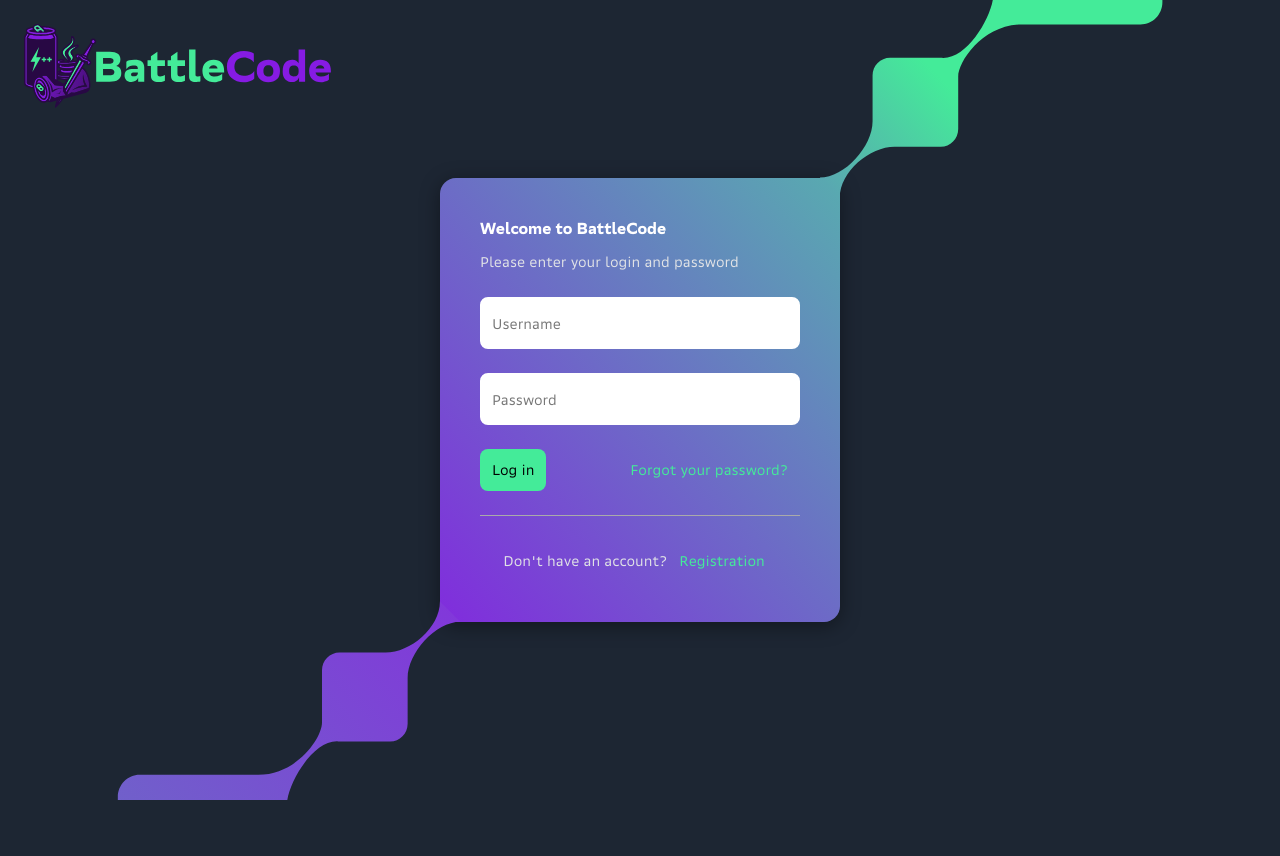
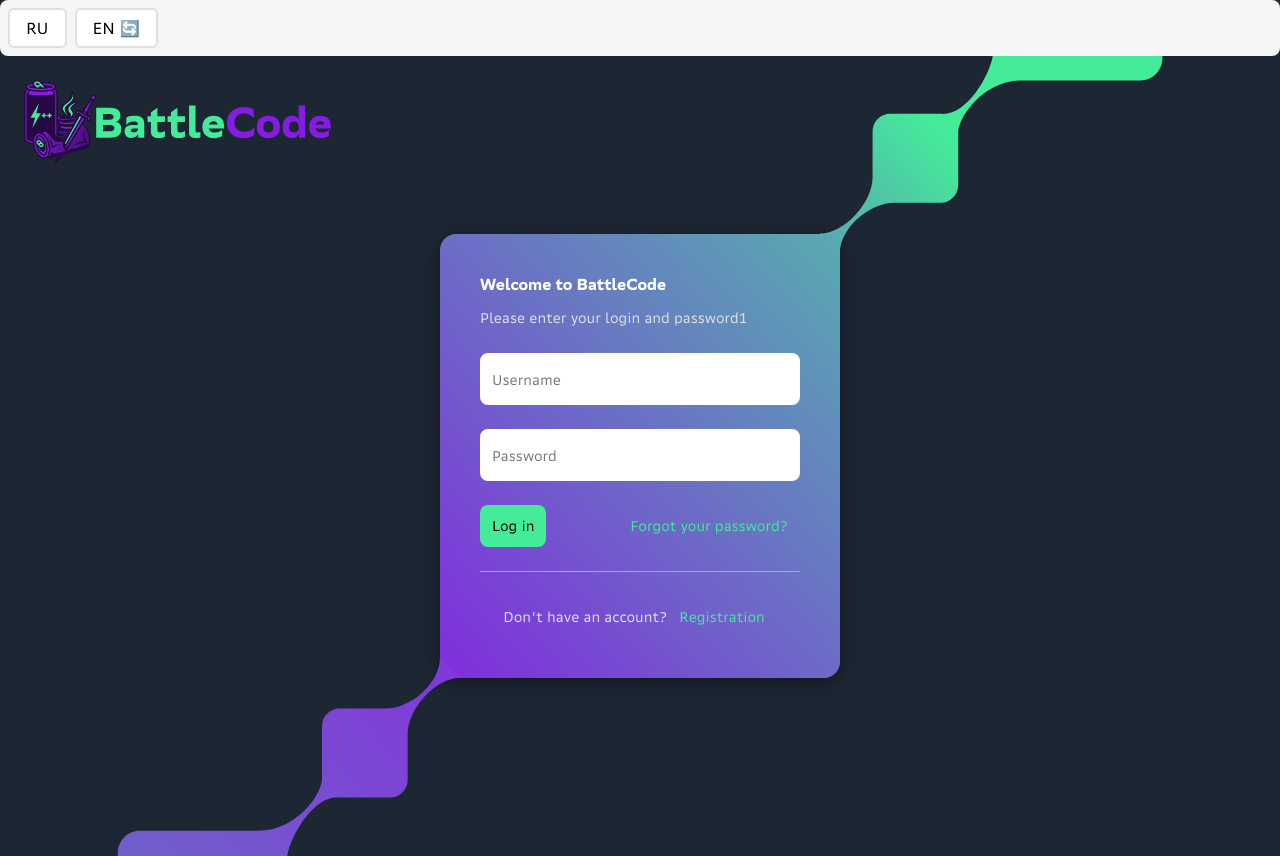
Before and after one commit to Mauzek/BattleCode, a React (Vite) app: page /auth in a window 1280 px wide. Before the commit the page ends 800 px from the top, so only its background shows below. Built offline with nearby package versions, Linux system fonts and the light colour scheme; no server answers.

Commit message:
Added localstorage and state saving for language

```diff
--- /dev/null
+++ b/src/components/languageSwitcher/languageSwitcher.module.scss
@@ -0,0 +1,45 @@
+.language-switcher {
+  display: flex;
+  align-items: center;
+  gap: 8px;
+  padding: 8px;
+  background: #f5f5f5;
+  border-radius: 8px;
+}
+
+.language-btn {
+  padding: 8px 16px;
+  border: 2px solid #e0e0e0;
+  background: white;
+  border-radius: 6px;
+  cursor: pointer;
+  font-weight: 500;
+  transition: all 0.2s ease;
+  min-width: 50px;
+}
+
+.language-btn:hover {
+  border-color: #007bff;
+  background: #f8f9fa;
+}
+
+.language-btn.active {
+  border-color: #007bff;
+  background: #007bff;
+  color: white;
+}
+
+.system-btn {
+  padding: 8px;
+  border: 1px dashed #ccc;
+  background: transparent;
+  border-radius: 6px;
+  cursor: pointer;
+  font-size: 16px;
+  transition: all 0.2s ease;
+}
+
+.system-btn:hover {
+  background: #e9ecef;
+  border-color: #007bff;
+}
--- /dev/null
+++ b/src/components/languageSwitcher/languageSwitcher.tsx
@@ -0,0 +1,48 @@
+import React from 'react';
+import { useDispatch, useSelector } from 'react-redux';
+import { setLanguage, resetToSystemLanguage } from '@/store/slices/localeSlice';
+import { useTranslation } from '@/hooks/localeHooks/useTranslation';
+import type { RootState } from '@/store';
+import styles from './LanguageSwitcher.module.scss';
+
+export const LanguageSwitcher: React.FC = () => {
+  const dispatch = useDispatch();
+  const { language, isSystemLanguage } = useSelector((state: RootState) => state.locale);
+  const { systemLanguage } = useTranslation();
+
+  const handleLanguageChange = (newLang: string) => {
+    dispatch(setLanguage(newLang));
+  };
+
+  const handleSystemLanguage = () => {
+    dispatch(resetToSystemLanguage());
+  };
+
+  return (
+    <div className={styles["language-switcher"]}>
+      <button
+        onClick={() => handleLanguageChange('ru')}
+        className={`${styles['language-btn']} ${language === 'ru' && !isSystemLanguage ? `${styles['active']}` : ''}`}
+      >
+        RU {language === 'ru' && isSystemLanguage && '🔄'}
+      </button>
+
+      <button
+        onClick={() => handleLanguageChange('en')}
+        className={`${styles['language-btn']} ${language === 'en' && !isSystemLanguage ? `${styles['active']}` : ''}`}
+      >
+        EN {language === 'en' && isSystemLanguage && '🔄'}
+      </button>
+
+      {!isSystemLanguage && (
+        <button
+          onClick={handleSystemLanguage}
+          className={styles["system-btn"]}
+          title={`Use system language (${systemLanguage.toUpperCase()})`}
+        >
+          🔄
+        </button>
+      )}
+    </div>
+  );
+};
--- a/src/components/shared/authForm/steps/loginStep.tsx
+++ b/src/components/shared/authForm/steps/loginStep.tsx
@@ -3,6 +3,7 @@ import type { LoginFormData } from "@/schemas";
 import { Input } from "@/components/ui";
 import styles from "../authForm.module.scss";
 import { env } from "@/config/env";
+import { useTranslation } from "@/hooks/localeHooks/useTranslation";
 
 type LoginStepProps = {
   loading: boolean;
@@ -19,6 +20,7 @@ export const LoginStep = ({
 }: LoginStepProps) => {
   const { register, handleSubmit, formState } = useFormContext<LoginFormData>();
   const { errors } = formState;
+  const {t} = useTranslation();
 
   const handleLogin = async (data: LoginFormData) => {
     if (!window.grecaptcha?.enterprise) {
@@ -38,7 +40,7 @@ export const LoginStep = ({
       <div className={styles.auth__info}>
         <h1 className={styles.auth__title}>Welcome to BattleCode</h1>
         <p className={styles.auth__text}>
-          Please enter your login and password
+{t('Please enter your login and password')}
         </p>
       </div>
 
--- /dev/null
+++ b/src/hooks/localeHooks/useTranslation.ts
@@ -0,0 +1,43 @@
+import { useSelector, useDispatch } from 'react-redux';
+import { useEffect } from 'react';
+import { setTranslations } from '@/store/slices/localeSlice';
+import { getSystemLanguage } from '@/utils/languageUtils';
+import type { RootState } from '@/store';
+
+// Статически импортируем все файлы переводов
+import ruTranslations from '@/locales/ru.json';
+import enTranslations from '@/locales/en.json';
+
+interface Translations {
+  [key: string]: string;
+}
+
+// Объект со всеми переводами
+const translationFiles: Record<string, Translations> = {
+  ru: ruTranslations,
+  en: enTranslations
+};
+
+export const useTranslation = () => {
+  const dispatch = useDispatch();
+  const { language, translations, isSystemLanguage } = useSelector((state: RootState) => state.locale);
+
+  useEffect(() => {
+    // Устанавливаем переводы для текущего языка
+    const currentTranslations = translationFiles[language] || translationFiles.en;
+    dispatch(setTranslations(currentTranslations));
+  }, [language, dispatch]);
+
+  const t = (key: string): string => {
+    return (translations as Translations)[key]  || key;
+  };
+
+  const systemLanguage = getSystemLanguage();
+
+  return {
+    t,
+    language,
+    isSystemLanguage,
+    systemLanguage
+  };
+};
--- /dev/null
+++ b/src/locales/en.json
@@ -0,0 +1,7 @@
+{
+  "welcome": "Welcome",
+  "about": "About us",
+  "contact": "Contact",
+  "description": "This is description in English",
+  "Please enter your login and password":"Please enter your login and password1"
+}
--- /dev/null
+++ b/src/locales/ru.json
@@ -0,0 +1,7 @@
+{
+  "welcome": "Добро пожаловать",
+  "about": "О нас",
+  "contact": "Контакты",
+  "description": "Это описание на русском",
+  "Please enter your login and password":"Пожалуйста введите ваш логин и пароль"
+}
--- a/src/pages/Auth/index.tsx
+++ b/src/pages/Auth/index.tsx
@@ -1,9 +1,9 @@
 import { AuthForm } from "@/components";
 import "../../index.scss";
 import { useEffect } from "react";
+import { LanguageSwitcher } from "@/components/languageSwitcher/languageSwitcher";
 
 export const AuthPage = () => {
-
   useEffect(() => {
     document.body.classList.add("auth-visible");
     return () => {
@@ -13,6 +13,8 @@ export const AuthPage = () => {
 
   return (
     <main className="auth">
+      {/**Убрать для отладки просто  */}
+      <LanguageSwitcher />
       <AuthForm />
     </main>
   );
--- a/src/store/index.ts
+++ b/src/store/index.ts
@@ -1,11 +1,13 @@
 import { configureStore } from '@reduxjs/toolkit';
 import authReducer from './slices/authSlice';
 import userReducer from './slices/profileSlice';
+import localeReducer from './slices/localeSlice';
 
 export const store = configureStore({
   reducer: {
     auth: authReducer,
     user: userReducer,
+    locale: localeReducer,
   },
 });
 
--- /dev/null
+++ b/src/store/slices/localeSlice.ts
@@ -0,0 +1,31 @@
+import { getStoredLanguage, getSystemLanguage, setLanguageStorage } from '@/utils/languageUtils';
+import { createSlice } from '@reduxjs/toolkit';
+
+const localeSlice = createSlice({
+  name: 'locale',
+  initialState: {
+    language: getStoredLanguage(),
+    translations: {},
+    isSystemLanguage: !localStorage.getItem('app-language')
+  },
+  reducers: {
+    setLanguage: (state, action) => {
+      const newLang = action.payload;
+      state.language = newLang;
+      state.isSystemLanguage = false;
+      setLanguageStorage(newLang);
+    },
+    setTranslations: (state, action) => {
+      state.translations = action.payload;
+    },
+    resetToSystemLanguage: (state) => {
+      const systemLang = getSystemLanguage();
+      state.language = systemLang;
+      state.isSystemLanguage = true;
+      localStorage.removeItem('app-language');
+    }
+  }
+});
+
+export const { setLanguage, setTranslations, resetToSystemLanguage } = localeSlice.actions;
+export default localeSlice.reducer;
--- /dev/null
+++ b/src/types/locales/index.ts
@@ -0,0 +1,3 @@
+export interface Translations {
+  [key: string]: string;
+}
--- /dev/null
+++ b/src/utils/languageUtils.ts
@@ -0,0 +1,22 @@
+export const getSystemLanguage = () => {
+  const browserLang = navigator.language || "en";
+
+  const primaryLang = browserLang.split("-")[0].toLowerCase();
+
+  const supportedLanguages = ["ru", "en"];
+
+  return supportedLanguages.includes(primaryLang) ? primaryLang : "en";
+};
+
+export const getStoredLanguage = () => {
+  if (typeof window === "undefined") return "en";
+
+  const stored = localStorage.getItem("app-language");
+  if (stored) return stored;
+
+  return getSystemLanguage();
+};
+
+export const setLanguageStorage = (lang: string) => {
+  localStorage.setItem("app-language", lang);
+};
```
